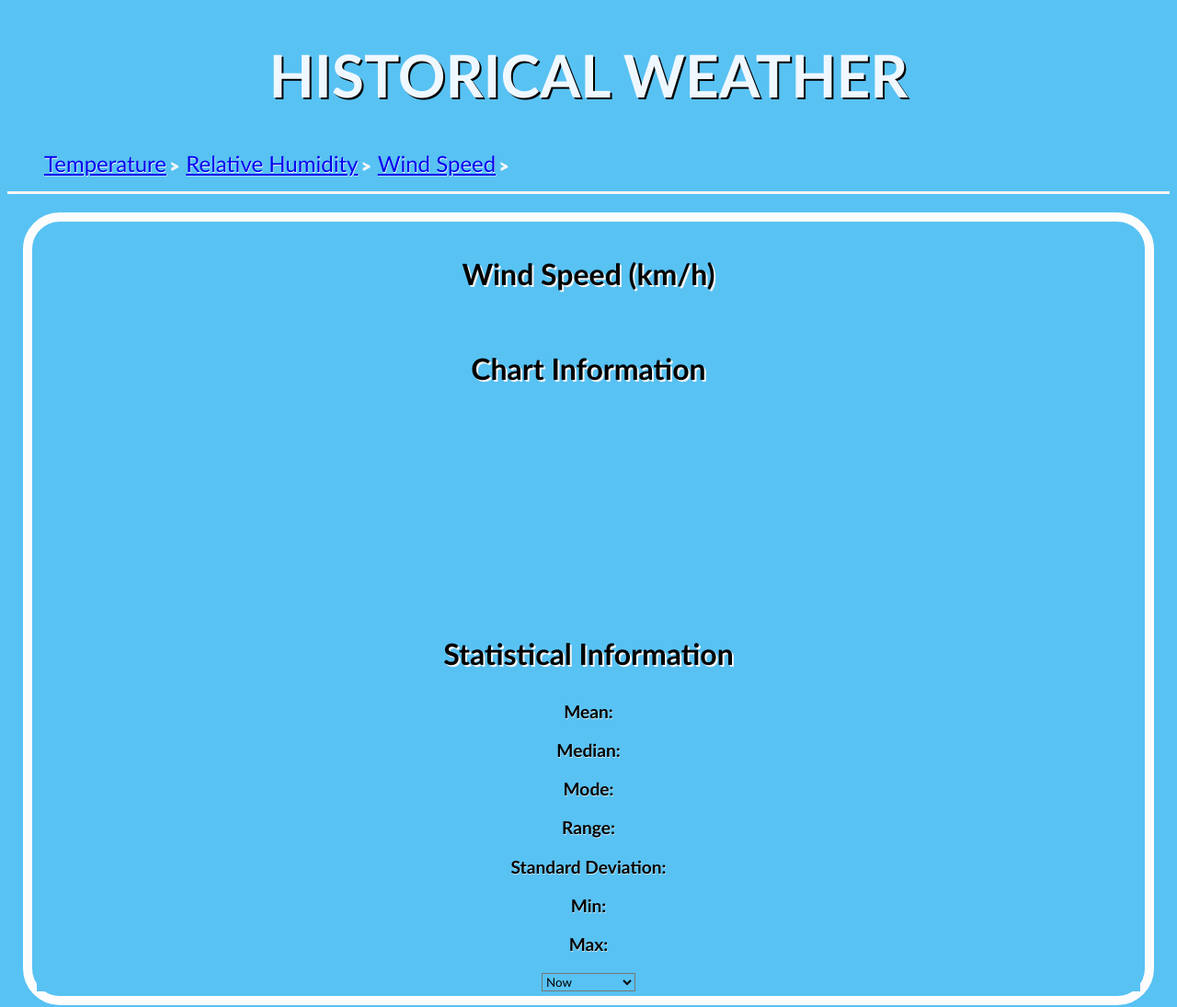
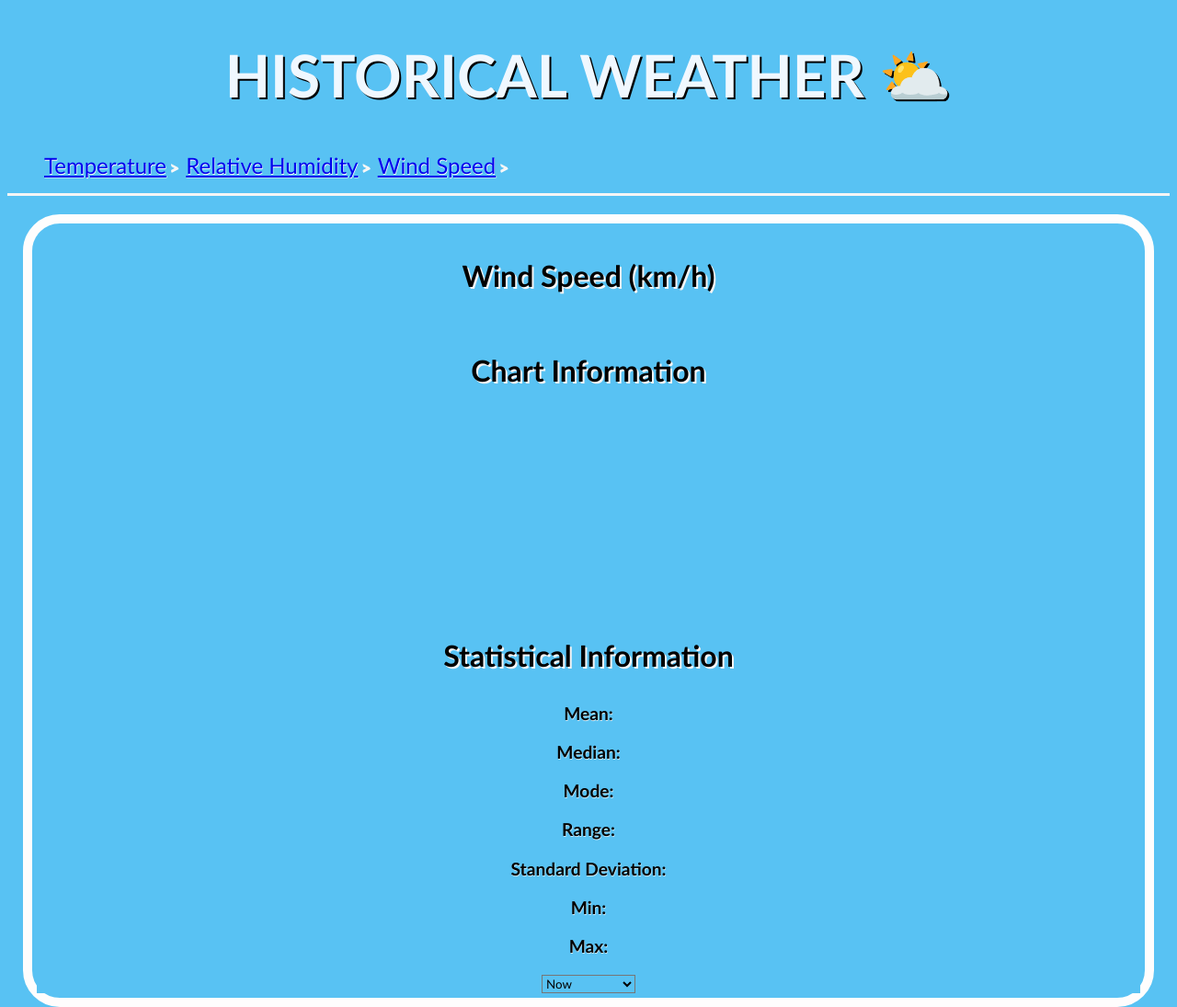
Before and after one commit to letrungngoc/HistoricalWeather, a plain HTML site: page historical weather/view3.html in a window 1280 px wide. Shown: the whole page at 92% size. Drawn offline with nearby package versions, Linux system fonts and the light colour scheme; no server answers.

Commit message:
Update view3.html

```diff
--- a/historical weather/view3.html
+++ b/historical weather/view3.html
@@ -8,7 +8,7 @@
     <script src="https://cdn.jsdelivr.net/npm/chart.js"></script>
 </head>
 <body>
-    <h1>HISTORICAL WEATHER</h1>
+    <h1>HISTORICAL WEATHER &#9925;</h1>
     <!-- <h2>HISTORICAL WIND SPEED</h2> -->
     <div>
         <nav class="navigation">
```
